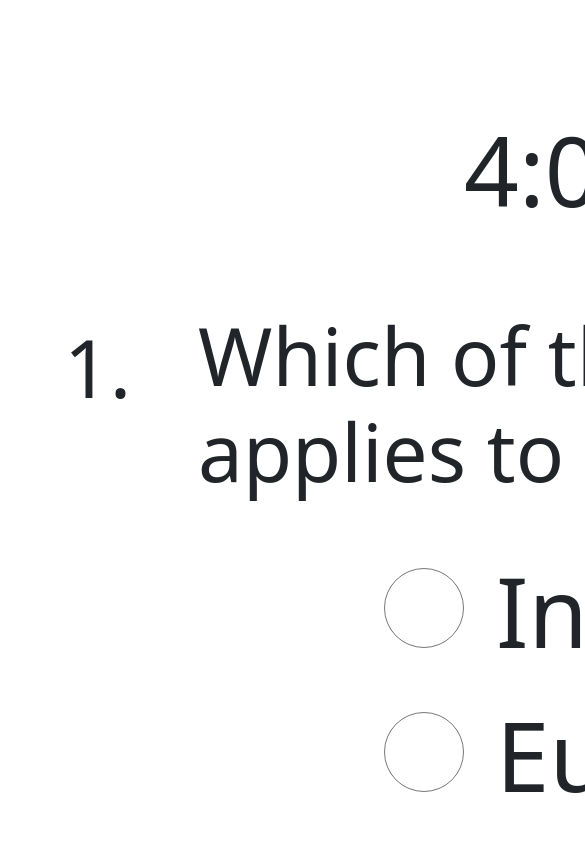
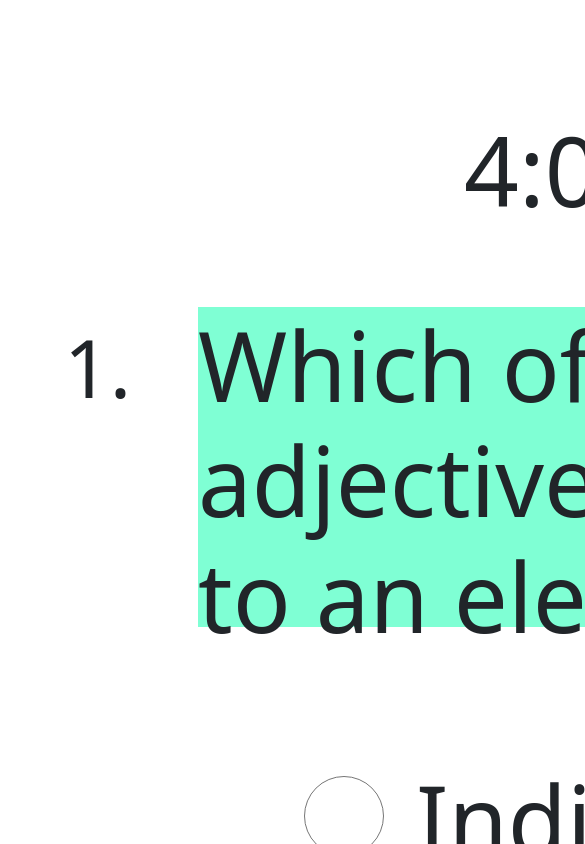
Before and after one commit to Prim3timer/test, a React (Create React App) app: page / in a window 390 px wide. Both pictures are taken after a click on the button "Continue". Shown: the top 844 px of the page, 585 px wide, since content can reach past the window. Built offline with nearby package versions, Linux system fonts and the light colour scheme.

Commit message:
on the questions

```diff
--- a/src/App.js
+++ b/src/App.js
@@ -54,18 +54,7 @@ const inputRef3 = useRef('')
 
 
 
-  const attemptTracker = (e, index)=> {
-    for (let key of inputArray) {
-      if (key.current.checked){
 
-        colator.splice(index, 1, e.target.value)
-
-    }
-
-  console.log(colator)
-
-  }
-  }
               const handleSubmit = async (e)=> {
                 setStarted(false)
                 setIsLoading(true)
@@ -111,7 +100,18 @@ const inputRef3 = useRef('')
 
             }
 
+            const attemptTracker = (e, index)=> {
+              for (let key of inputArray) {
+                if (key.current.checked){
 
+                  colator.splice(index, 1, e.target.value)
+
+              }
+
+            console.log(colator)
+
+            }
+            }
 
 // useEffect(()=> {
 //   attemptTracker()
--- a/src/index.css
+++ b/src/index.css
@@ -286,6 +286,7 @@ h3 {
     display: grid;
     grid-template-columns: repeat(2, 150px);
     margin: 2rem 0 6rem 1rem;
+    /* width: 90rem; */
   }
   #submitting {
     font-size: 6rem;
@@ -340,8 +341,10 @@ h3 {
     width: 15rem;
   }
   .interview {
-    font-size: 5rem;
-    width: 77rem;
+    background-color: aquamarine;
+    font-size: 6rem;
+    width: 70rem;
+    height: 20rem;
   }
   span {
     font-size: 5rem;
@@ -383,7 +386,7 @@ h3 {
 ul {
   padding-bottom: 2rem;
   width: 82rem;
-  margin:20rem 0 0 20rem;
+  margin:20rem 0 0 15rem;
   /* background-color: blue; */
 
 
@@ -414,7 +417,7 @@ li input {
   display: grid;
   grid-template-columns: repeat(3, 500px);
   padding-left: 1rem;
-  margin: 6rem 0 0 0
+  margin: 8rem 0 0 0
 }
 #first {
   margin-left: 1.5rem;
```
